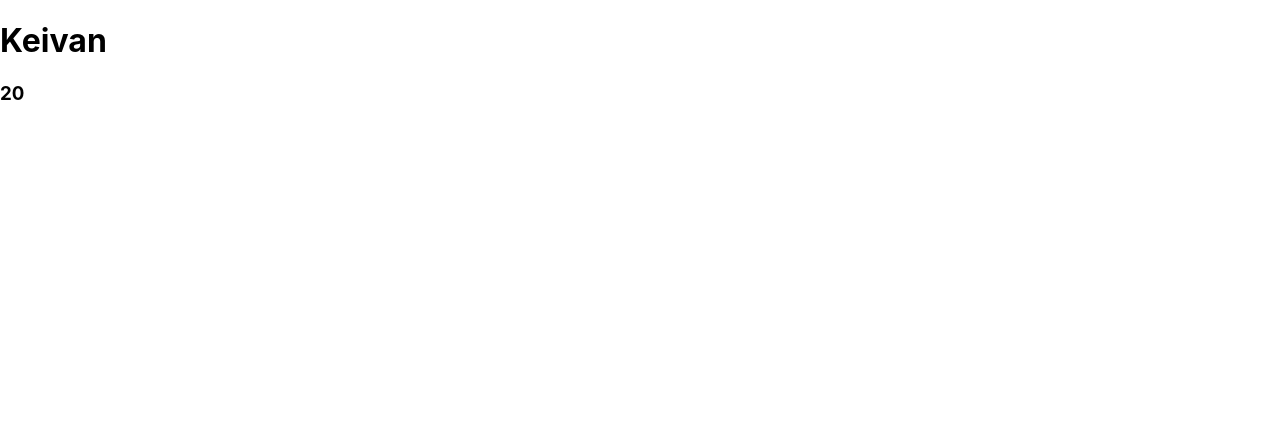
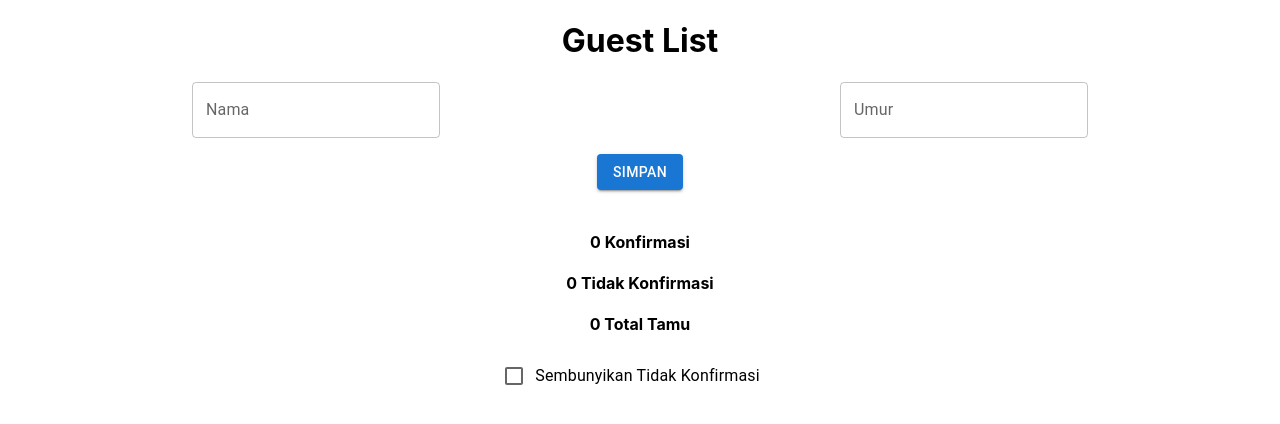
Before and after one commit to Error512/project-web, a React (Create React App) app in the folder commsult-web/: page / in a window 1280 px wide. Shown: the top 424 px of the page. Built offline with nearby package versions, Linux system fonts and the light colour scheme.

Commit message:
file terbaru

```diff
--- a/commsult-web/package.json
+++ b/commsult-web/package.json
@@ -3,9 +3,13 @@
   "version": "0.1.0",
   "private": true,
   "dependencies": {
+    "@emotion/react": "^11.6.0",
+    "@emotion/styled": "^11.6.0",
+    "@mui/material": "^5.1.1",
     "@testing-library/jest-dom": "^5.11.4",
     "@testing-library/react": "^11.1.0",
     "@testing-library/user-event": "^12.1.10",
+    "moment": "^2.29.1",
     "react": "^17.0.2",
     "react-dom": "^17.0.2",
     "react-scripts": "4.0.3",
--- a/commsult-web/src/App.js
+++ b/commsult-web/src/App.js
@@ -1,40 +1,146 @@
+import "./App.css";
+import List from "./List";
+import {useState} from "react"
+import {uid} from "uid"
+import moment from "moment";
+import Button from '@mui/material/Button'
+import TextField from '@mui/material/TextField'
+import Grid from '@mui/material/Grid'
+import Checkbox from '@mui/material/Checkbox'
+import FormControlLabel from '@mui/material/FormControlLabel';
 
-import React from 'react';
+function App() {
+
+  // Deklarasi array kosongan untuk kontak
+  const [contacts, setContacts] = useState([])
+
+  // Deklarasi Update
+  const [isUpdate, setIsUpdate] = useState({id: null, status: false})
+
+  // Deklarasi Form untuk kontak
+  const [formData, setFormData] = useState({name: "", umur: ""})
+
+  // Deklarasi hitung Total list/tamu/ array
+  const [count, setCount] = useState(0);
+
+  //
+  const [countConfirm, setCountConfirm] = useState(0);
+  const [countNotConfirm, setCountNotConfirm] = useState(0);
+
+  // Deklarasi fungsi pengecekan
+  const [checked, setChecked] = useState(true)
+
+  // Fungsi perubahan
+  function handleChange(e){
+    let data = {...formData} // Menyalin dari form data
+    data[e.target.name] = e.target.value //data.name mendapat nilai dari target.value
+    setFormData(data) //memberi nilai kepada data
+  }
+
+  function handleSubmit(e){
+    let data = [...contacts] // Menyalin dari kontak
+    e.preventDefault() //Menghindari refresh
+
+    //validasi kalau target.value kosong
+    if(formData.name === ""){
+      return false;
+    }
+    if(formData.umur === ""){
+      return false;
+    }
+
+    //validasi update
+    if(isUpdate.status){
+      data.forEach(contact => {
+        if(contact.id === isUpdate.id){
+          contact.name = formData.name
+          contact.umur = formData.umur
+        }
+      });
+    } else{
+      data.push({id:uid(), name: formData.name, umur:formData.umur})
+    }
+
+    //Mengembalikan fungsi update seperti semula
+    setIsUpdate({id:null, status:false})
+
+    //Memberikan contact berupa value dari data
+    setContacts(data)
+
+    //Membuat nama dan umur menjadi kosong
+    setFormData({name:"", umur:""})
+
+    //Menambah counter total
+    setCount(count+1)
+  }
+
+  //Fungsi Edit
+  function handleEdit(id){
+    // Menyalin dari kontak
+    let data = [...contacts]
+    // mencari nilai dari contact dengan persamaan conntact id dengan id
+    let foundData = data.find((contact) => contact.id === id)
+    //Meng-Assign nilai nama dan umur dari data foundData
+    setFormData({name:foundData.name, umur:foundData.umur})
+    //Mengembalikan fungsi update seperti semula
+    setIsUpdate({id:id, status:true})
+    //Mengurangi counter total
+    setCount(count-1)
 
 
-class App extends React.Component {
-  constructor(props){
-    super (props)
-
-
-  this.state={
-    name:"Keivan",
-    age:20
-    }
   }
-  handlerChangeNames = ()=>{
-    this.setState({
-      name:"Indonesia",
-    age:15})
+  //Fungsi Delete
+  function handleDelete(id){
+    // Menyalin dari kontak
+    let data = [...contacts]
+    // menghapus nilai dari data dengan persamaan contact id dengan id
+    let filteredData = data.filter(contact => contact.id !== id)
+    //Meng-Assign nilai nama dan umur dari data filteredData
+    setContacts(filteredData)
+    //Mengurangi counter total
+    setCount(count-1)
   }
 
+  return (
+    <div className="App">
+      <h1>Guest List</h1>
 
-  //render
-  render(){
-    const{name,age} = this.props
-    return(
-      <div>
-        <h1>{this.state.name}</h1>
-        <h3>{this.state.age}</h3>
+      <form onSubmit={handleSubmit} className="px-3 py-4">
+      <Grid container spacing={2}>
+        <Grid item xs={6} md={6}>
+        <TextField
+          id="outlined-basic"
+          label="Nama"
+          variant="outlined"
+          type="text"
+          onChange={handleChange}
+          value={formData.name}
+          name="name" />
+        </Grid>
+        <Grid item xs={6} md={6}>
+        <TextField
+          id="outlined-basic"
+          label="Umur"
+          variant="outlined"
+          type="text"
+          onChange={handleChange}
+          value={formData.umur}
+          name="umur" />
+        </Grid>
+        <Grid item xs={12} md={12}>
+        <Button variant="contained" type="submit">Simpan</Button>
+        </Grid>
+      </Grid>
+        <br></br>
+        <h4>{`${countConfirm} Konfirmasi`}</h4>
+        <h4>{`${countNotConfirm} Tidak Konfirmasi`}</h4>
+        <h4>{`${count} Total Tamu`}</h4>
+        <FormControlLabel control={<Checkbox onClick={() => setChecked(checked === false)}/>} label={`Sembunyikan Tidak Konfirmasi`} />
+      </form>
 
-      <h1>{name}</h1>
-      <h2>{age}</h2>
-      </div>
-
-
-
-    )
-  }
+      <List handleDelete={handleDelete} handleEdit={handleEdit} data={contacts} checked={checked} setChecked={setChecked}/>
+    </div>
+  );
 }
 
-export default App
+export default App;
--- /dev/null
+++ b/commsult-web/src/List.js
@@ -0,0 +1,41 @@
+import React from "react";
+import Button from '@mui/material/Button'
+import Checkbox from '@mui/material/Checkbox'
+import FormControlLabel from '@mui/material/FormControlLabel';
+
+export default function List({data, handleEdit,handleDelete, checked, setChecked}) {
+  return (
+    <div className="list-group">
+      {
+        data.map((contact) => {
+          return (
+            <div className="list-group-item list-group-item-action">
+              <div className="d-flex w-100 justify-content-between">
+              {checked && <>
+                <h4 className="mb-1">{contact.name}</h4>
+                <h4 className="mb-1">{contact.umur}</h4>
+
+                <Button
+                variant="contained"
+                type="submit"
+                onClick={() => handleEdit(contact.id)}
+                >Edit
+                </Button>
+                <Button
+                variant="contained"
+                type="submit"
+                onClick={() => handleDelete(contact.id)}
+                >Delete
+                </Button>
+                <FormControlLabel  control={<Checkbox />} label="Konfirmasi" />
+
+              </>}
+              </div>
+
+            </div>
+          )
+        })
+      }
+    </div>
+  );
+}
```
Also changed, not shown: 1 other file (tests, documents, lock files or other folders).
